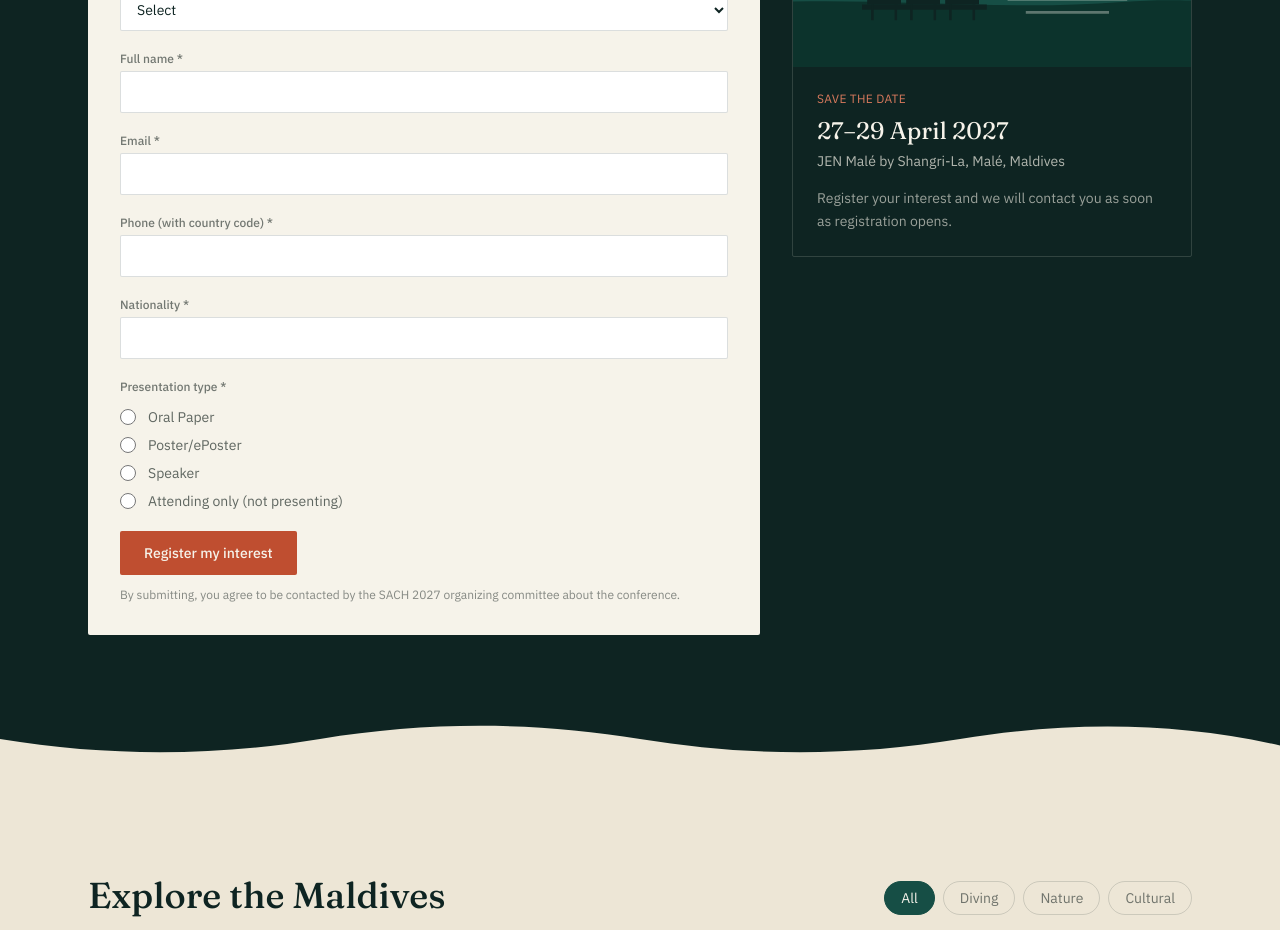
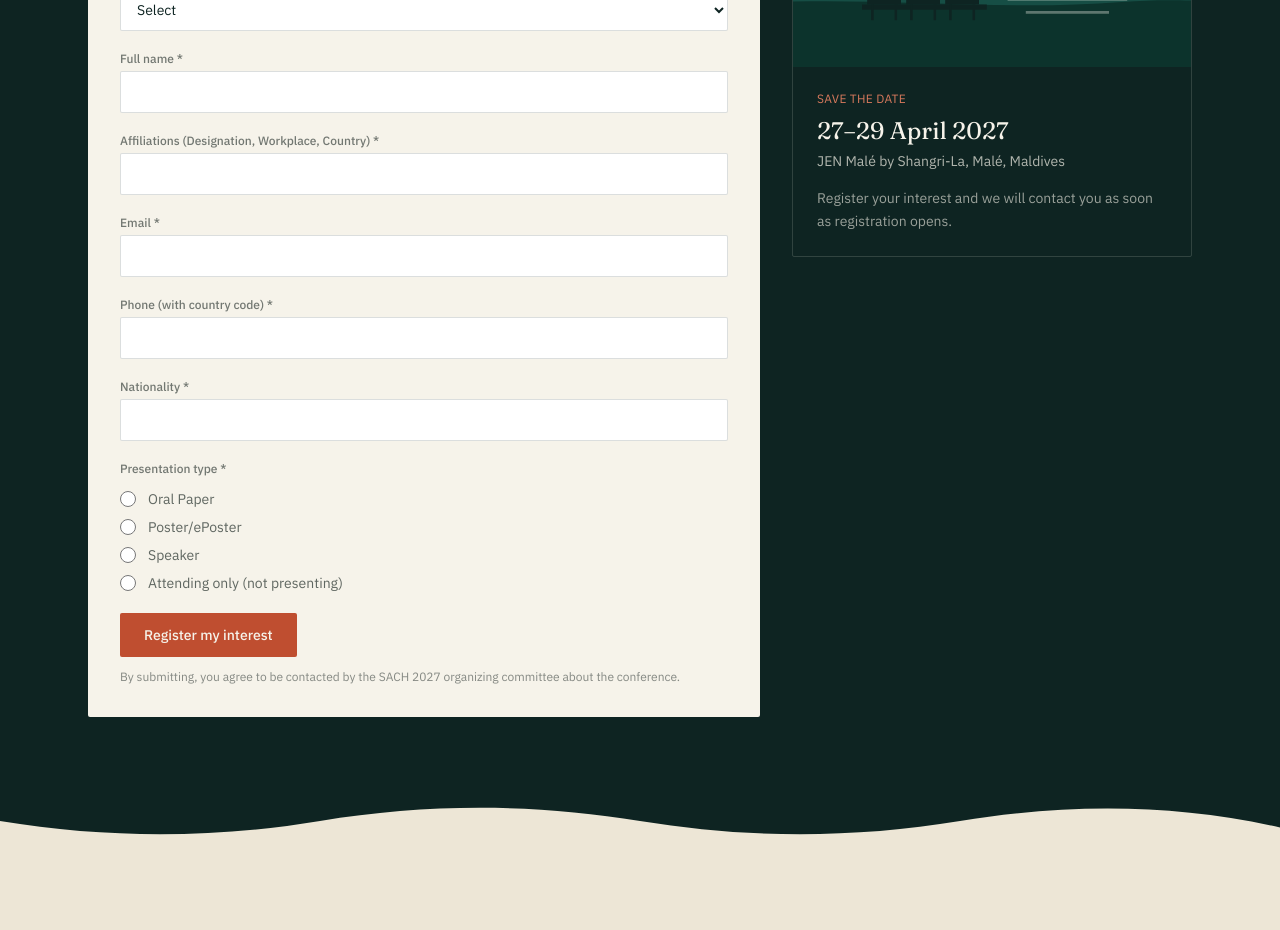
Before and after one commit to sach2027/SACH, a Next.js app: page / in a window 1280 px wide. Shown: the part 3220-4150 px from the top of the page. Built offline with nearby package versions, Linux system fonts and the light colour scheme.

Commit message:
Interest form: add required Affiliations field under Full name

```diff
--- a/src/components/InterestForm.tsx
+++ b/src/components/InterestForm.tsx
@@ -64,6 +64,7 @@ export default function InterestForm() {
     const payload = {
       salutation: text('salutation'),
       name: text('name'),
+      affiliation: text('affiliation'),
       email: text('email'),
       phone: text('phone'),
       presentationType: text('presentationType'),
@@ -131,6 +132,19 @@ export default function InterestForm() {
         <input id="if-name" name="name" required maxLength={120} autoComplete="name" className={inputClass} />
       </div>
       <div>
+        <label htmlFor="if-affiliation" className={labelClass}>
+          Affiliations (Designation, Workplace, Country) *
+        </label>
+        <input
+          id="if-affiliation"
+          name="affiliation"
+          required
+          maxLength={200}
+          autoComplete="organization-title"
+          className={inputClass}
+        />
+      </div>
+      <div>
         <label htmlFor="if-email" className={labelClass}>Email *</label>
         <input id="if-email" name="email" type="email" required maxLength={254} autoComplete="email" className={inputClass} />
       </div>
```
